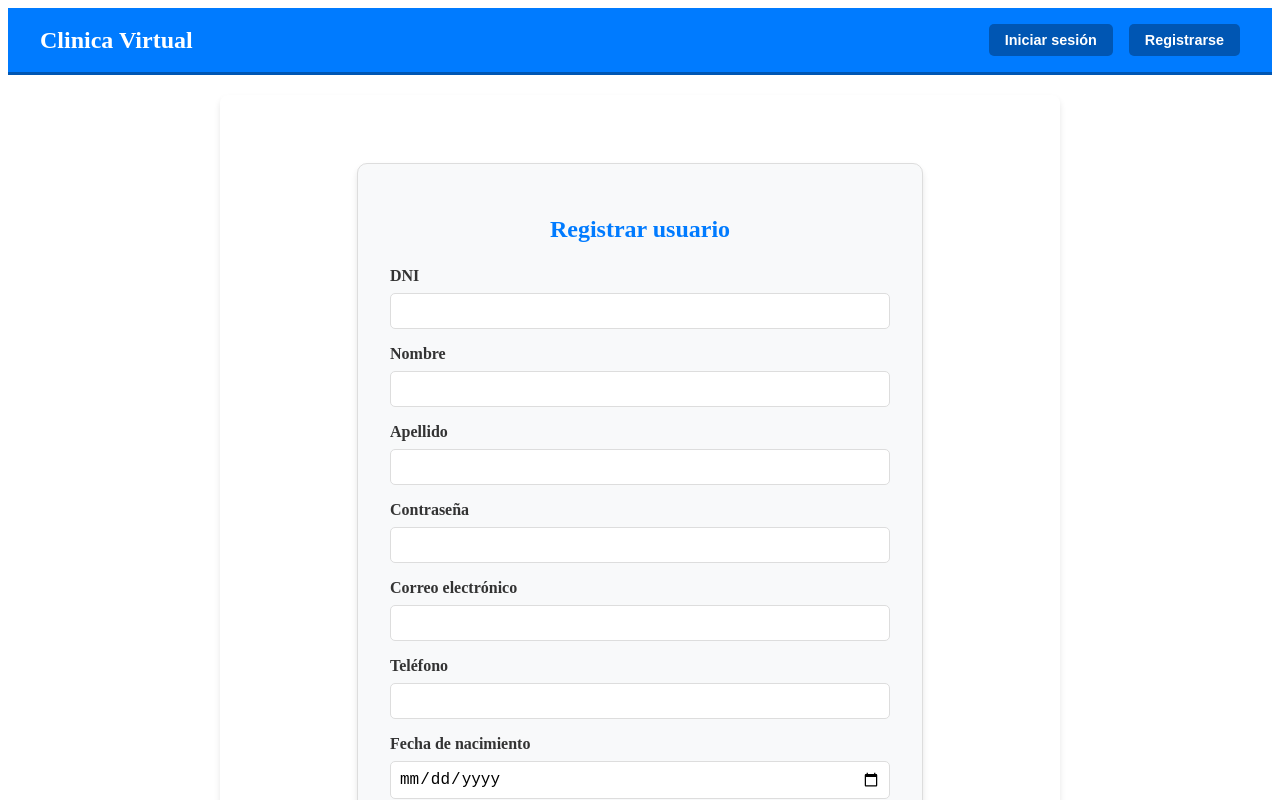
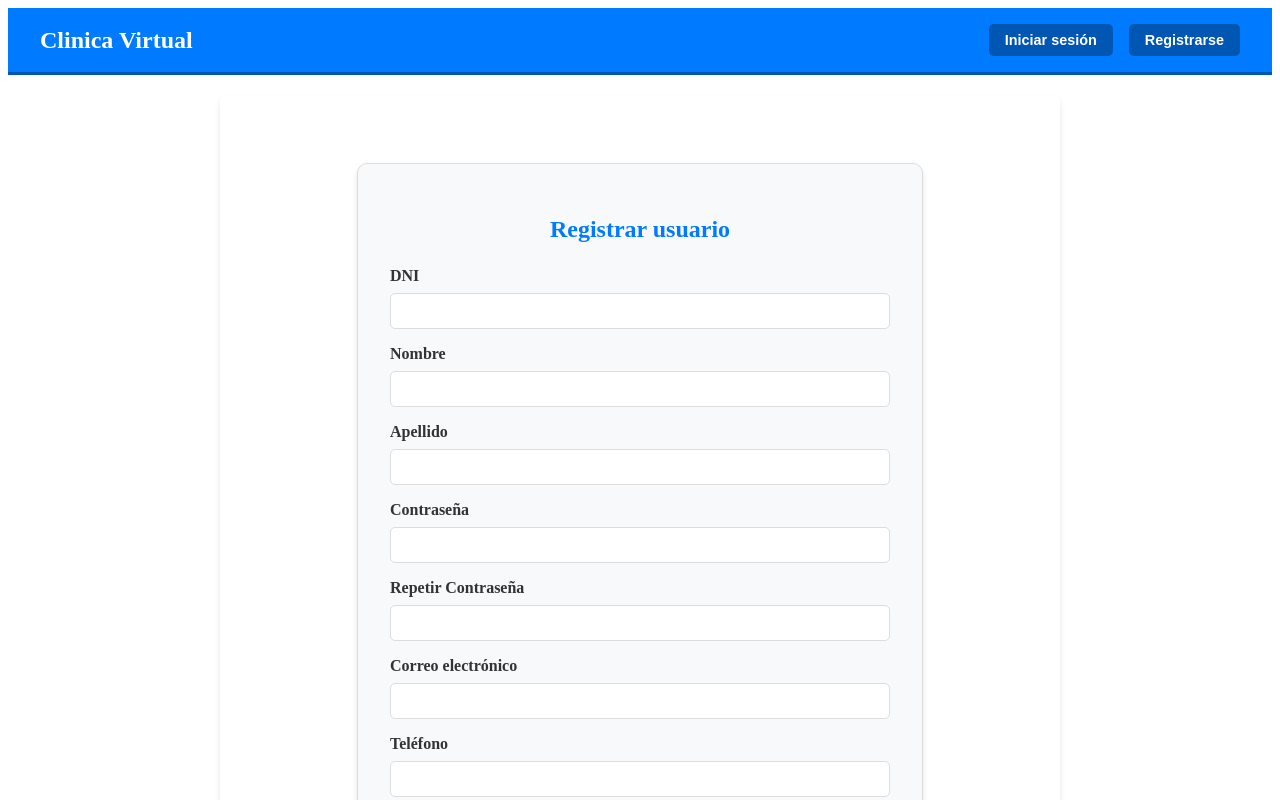
Before and after one commit to kevindavezac1/FrontFinal, an Angular app: page /register in a window 1280 px wide. Shown: the top 800 px of the page. Built offline with nearby package versions, Linux system fonts and the light colour scheme.

Commit message:
se agrega repetir contraseña

```diff
--- a/src/app/components/register/register.component.html
+++ b/src/app/components/register/register.component.html
@@ -16,6 +16,10 @@
     <div>
       <label for="password">Contraseña</label>
       <input type="password" id="password" [(ngModel)]="user.password" name="password" required />
+    </div>
+    <div>
+      <label for="repeatPassword">Repetir Contraseña</label>
+      <input type="password" id="repeatPassword" [(ngModel)]="repeatPassword" name="repeatPassword" required />
     </div>
     <div>
       <label for="email">Correo electrónico</label>
--- a/src/app/components/register/register.component.ts
+++ b/src/app/components/register/register.component.ts
@@ -1,7 +1,7 @@
 import { Component } from '@angular/core';
 import { Router } from '@angular/router';
 import { AuthService } from '../../services/auth.service';
-import { UserService } from '../../services/user.service';  // Servicio para interactuar con el backend
+import { UserService } from '../../services/user.service';
 
 @Component({
   selector: 'app-register',
@@ -16,15 +16,23 @@
     password: '',
     email: '',
     telefono: '',
-    rol: 'Paciente',  // Valor predeterminado, puedes permitir que el rol se seleccione
+    rol: 'Paciente',  // Valor predeterminado
     fecha_nacimiento: ''
   };
+
+  repeatPassword: string = ''; // Nuevo campo para repetir contraseña
 
   constructor(private userService: UserService, private router: Router) {}
 
   onRegister() {
+    if (!this.validatePasswords()) {
+      alert('Las contraseñas no coinciden. Por favor, verifica.');
+      return;
+    }
+
     this.userService.createUser(this.user).subscribe(response => {
       if (response.codigo === 200) {
+        alert('Usuario creado con exito');
         this.router.navigate(['/login']);
       } else {
         console.error('Error al registrar usuario');
@@ -32,6 +40,10 @@
     });
   }
 
+  validatePasswords(): boolean {
+    return this.user.password === this.repeatPassword;
+  }
+
   hasRole(): boolean {
     return !!this.user.rol && this.user.rol !== 'Paciente';
   }
```
